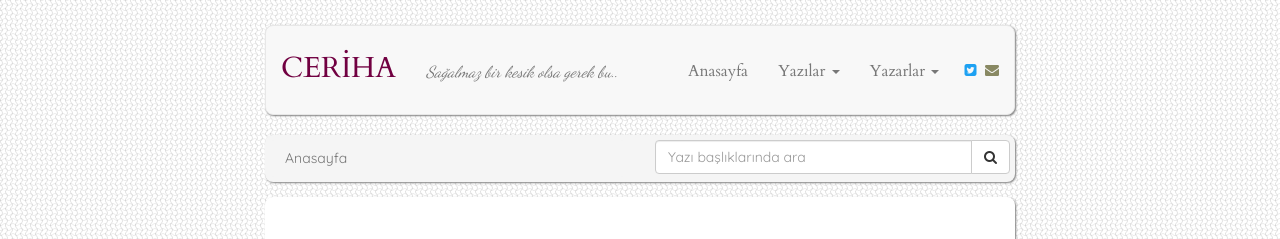
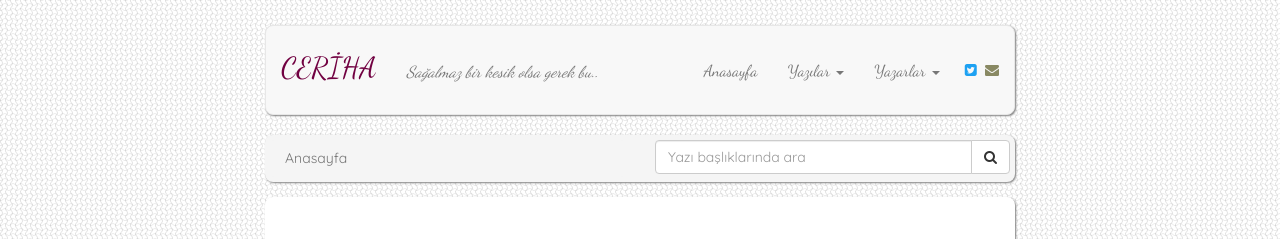
Before and after one commit to muhammedaydogdu/muhammedaydogdu.github.io, a Jekyll site: the page built from index.html, in a window 1280 px wide. Shown: the top 239 px of the page. Built offline with Jekyll 4.4.1, drawn with Linux system fonts in a browser that asks for light colours; some web fonts are replaced; the list of posts is cut into pages by our own code.

Commit message:
Update style.css

```diff
--- a/css/style.css
+++ b/css/style.css
@@ -37,7 +37,7 @@ h2 {
 
 .container .navbar {
   margin-top: 25px;
-  font-family: "Cardo", "Times New Roman", serif;
+  font-family: "Dancing Script", "Times New Roman", serif;
   padding: 15px 0 15px 0;
   box-shadow: 1px 1px 2px grey;
   font-size: 16px;
```
